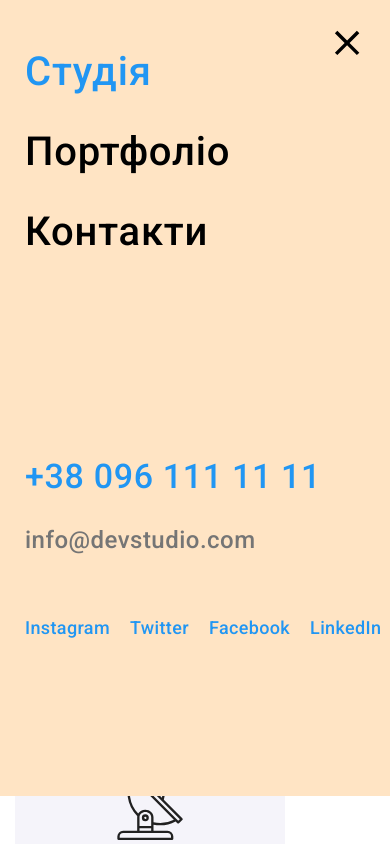
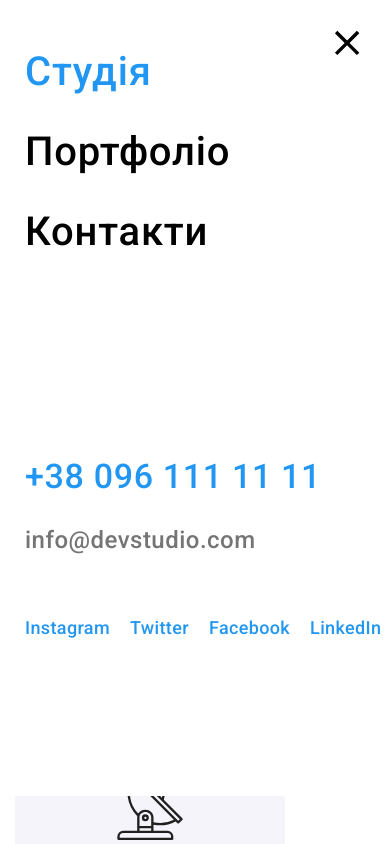
Before and after one commit to Kolia-Lugoviy/goit-markup-hw-08-00, a plain HTML site: page index.html in a window 390 px wide. Both pictures are taken after a click on the button 355 px from the left and 44 px from the top of the page. Shown: the top 844 px of the page. Drawn offline with nearby package versions, Linux system fonts and the light colour scheme.

Commit message:
few-mistake

```diff
--- a/index.html
+++ b/index.html
@@ -35,7 +35,7 @@
             </ul>
         </nav >
 
-        <button type="button" class="mobile-menu-open" data-modal-open >
+        <button type="button" class="mobile-menu-open js-open-menu" >
 
             <svg class="mobile-menu-open__icon" width="40" height="40">
                 <use href="./images/sprite.svg#burger-icon"></use>
@@ -56,9 +56,9 @@
                 +38 096 111 11 11</a></li>
         </ul>
         </div>
-        <div class="mobile-menu" data-modal>
+        <div class="mobile-menu js-menu-container">
             <div class="container mobile-menu__container">
-        <button class="mobile-menu__close-btn" data-modal-close>
+        <button class="mobile-menu__close-btn js-close-menu" >
             <svg class="mobile-menu__close-icon" width="40" height="40">
                 <use href="./images/sprite.svg#icon-close-modal"> </use>
             </svg>
--- a/js/mobile-menu.js
+++ b/js/mobile-menu.js
@@ -1,15 +1,48 @@
 
 (() => {
-  const refs = {
-    openModalBtn: document.querySelector('[data-modal-open]'),
-    closeModalBtn: document.querySelector('[data-modal-close]'),
-    modal: document.querySelector('[data-modal]'),
+  const mobileMenu = document.querySelector('.js-menu-container');
+  const openMenuBtn = document.querySelector('.js-open-menu');
+  const closeMenuBtn = document.querySelector('.js-close-menu');
+
+  const toggleMenu = () => {
+    const isMenuOpen =
+      openMenuBtn.getAttribute('aria-expanded') === 'true' || false;
+    openMenuBtn.setAttribute('aria-expanded', !isMenuOpen);
+    mobileMenu.classList.toggle('is-open');
+
+    const scrollLockMethod = !isMenuOpen
+      ? 'disableBodyScroll'
+      : 'enableBodyScroll';
+    bodyScrollLock[scrollLockMethod](document.body);
   };
 
-  refs.openModalBtn.addEventListener('click', toggleModal);
-  refs.closeModalBtn.addEventListener('click', toggleModal);
+  openMenuBtn.addEventListener('click', toggleMenu);
+  closeMenuBtn.addEventListener('click', toggleMenu);
 
-  function toggleModal() {
-    refs.modal.classList.toggle('is-open');
-  }
+  // Close the mobile menu on wider screens if the device orientation changes
+  window.matchMedia('(min-width: 768px)').addEventListener('change', e => {
+    if (!e.matches) return;
+    mobileMenu.classList.remove('is-open');
+    openMenuBtn.setAttribute('aria-expanded', false);
+    bodyScrollLock.enableBodyScroll(document.body);
+  });
 })();
+
+
+
+
+
+// (() => {
+//   const refs = {
+//     openModalBtn: document.querySelector('[data-modal-open]'),
+//     closeModalBtn: document.querySelector('[data-modal-close]'),
+//     modal: document.querySelector('[data-modal]'),
+//   };
+
+//   refs.openModalBtn.addEventListener('click', toggleModal);
+//   refs.closeModalBtn.addEventListener('click', toggleModal);
+
+//   function toggleModal() {
+//     refs.modal.classList.toggle('is-open');
+//   }
+// })();
--- a/sass/components/_mobile-menu.scss
+++ b/sass/components/_mobile-menu.scss
@@ -6,7 +6,7 @@
         z-index: 1000;
         top: 0;
         left: 0;
-        background-color: bisque;
+        background-color: rgb(255, 255, 255);
         max-height: 796px;
 
         opacity: 0;
```
Also changed, not shown: css/main.css, css/main.min.css, 1 other file.
